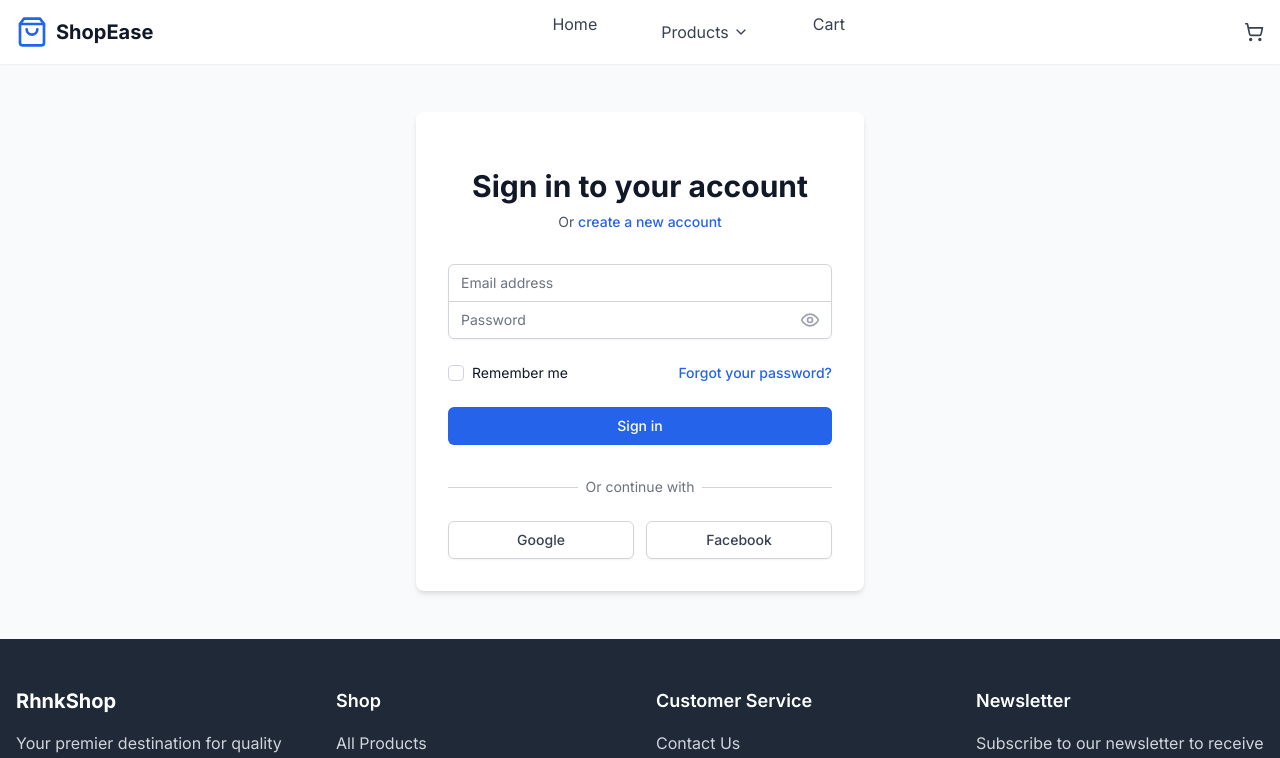
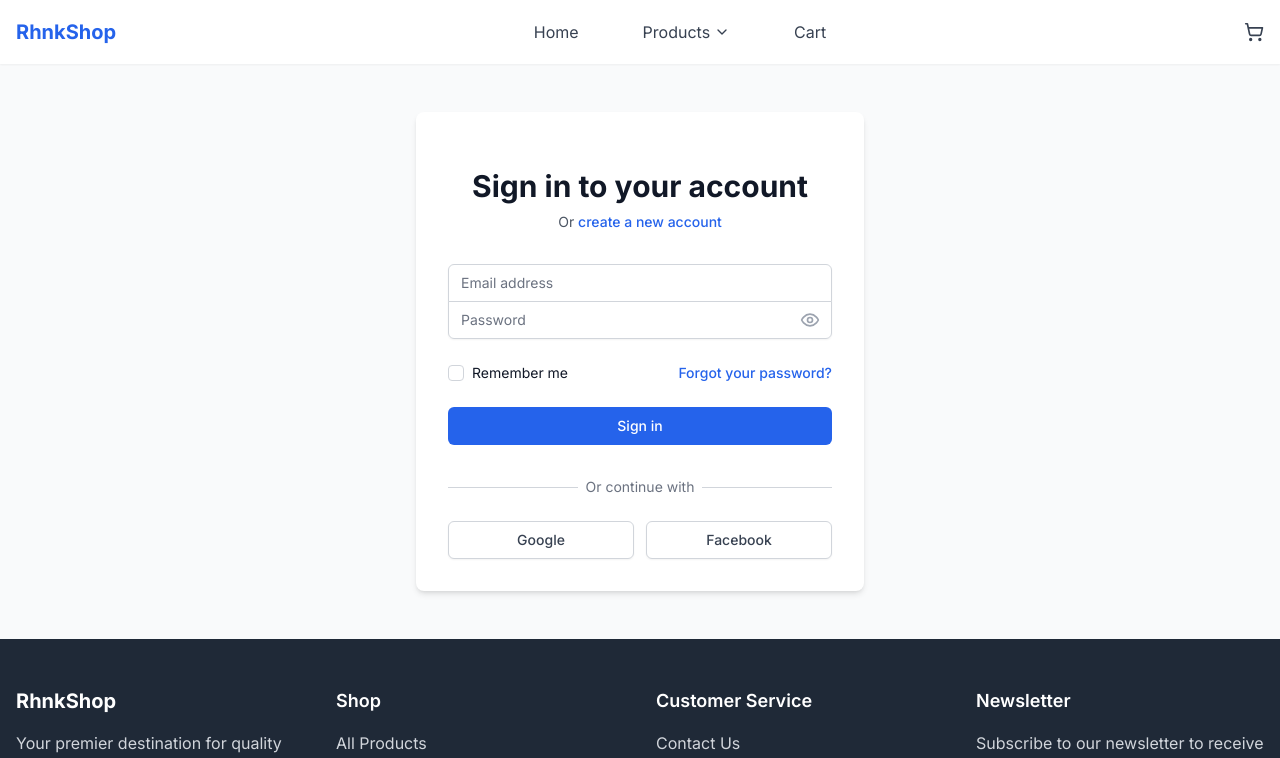
Before and after one commit to mrhonek/e-commerce-checkout-redesign, a React (Vite) app: page /login in a window 1280 px wide. Shown: the top 758 px of the page. Built offline with nearby package versions, Linux system fonts and the light colour scheme; no server answers.

Commit message:
Fix navbar branding and alignment: restore RhnkShop name and align navigation items horizontally

```diff
--- a/src/components/Navbar.tsx
+++ b/src/components/Navbar.tsx
@@ -85,23 +85,19 @@ export const Navbar: React.FC = () => {
 
             {/* Logo */}
             <Link to="/" className="flex items-center">
-              <ShoppingBag className="h-8 w-8 text-blue-600" />
-              <span className="ml-2 text-xl font-bold text-gray-900">ShopEase</span>
+              <span className="text-xl font-bold text-blue-600">RhnkShop</span>
             </Link>
           </div>
 
           {/* Desktop Navigation Links - hidden on mobile */}
-          <nav className="hidden md:flex flex-grow max-w-md mx-4 justify-center">
-            <ul className="flex space-x-8">
-              <li>
+          <nav className="hidden md:flex items-center space-x-8">
             <Link
               to="/"
               className="text-gray-700 hover:text-blue-600 transition-colors px-4 py-2 rounded-md hover:bg-gray-50"
             >
               Home
             </Link>
-              </li>
-              <li className="relative group">
+            <div className="relative group">
               <Link
                 to="/products"
                 className="text-gray-700 hover:text-blue-600 transition-colors flex items-center px-4 py-2 rounded-md hover:bg-gray-50"
@@ -143,16 +139,13 @@ export const Navbar: React.FC = () => {
                   </Link>
                 </div>
               </div>
-              </li>
-              <li>
+            </div>
             <Link
               to="/cart"
               className="text-gray-700 hover:text-blue-600 transition-colors px-4 py-2 rounded-md hover:bg-gray-50"
             >
               Cart
             </Link>
-              </li>
-            </ul>
           </nav>
 
           {/* Icons on the right */}
```
Lines whose indentation alone changed are shown as unchanged.
